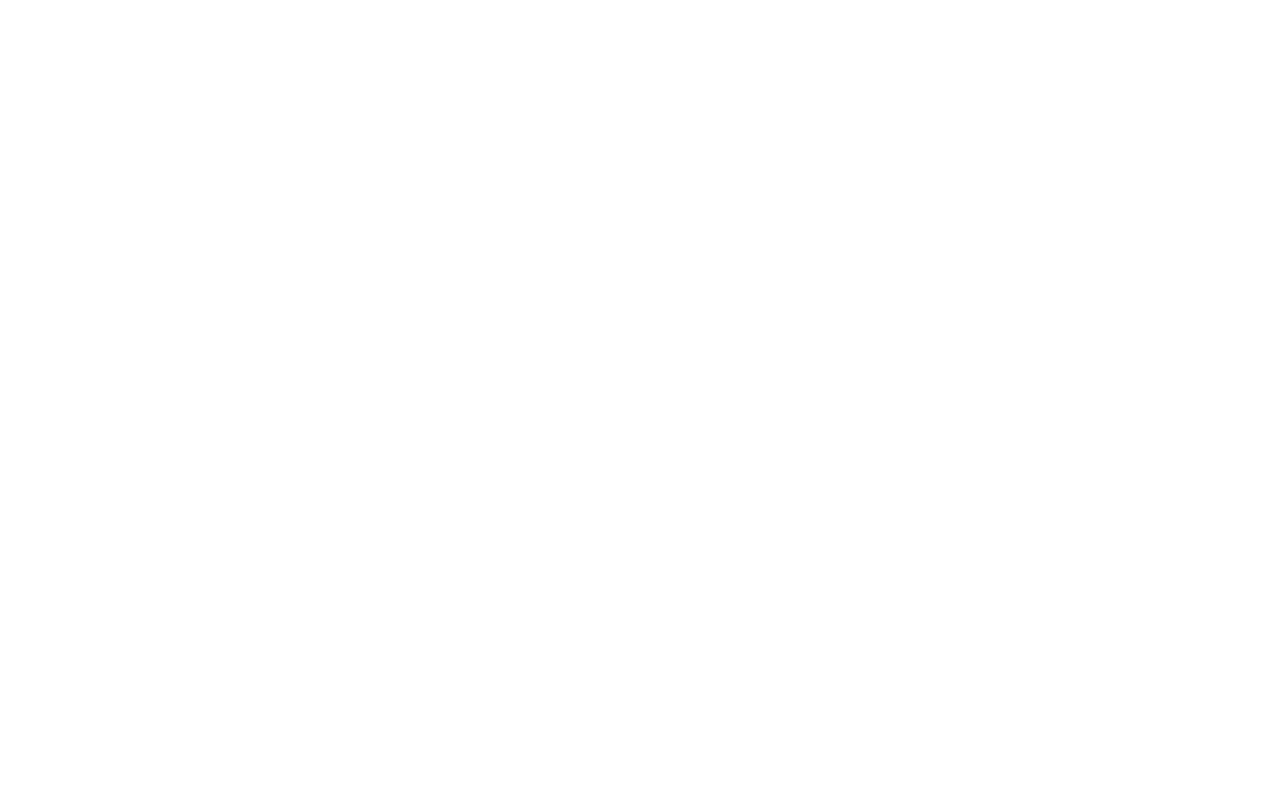
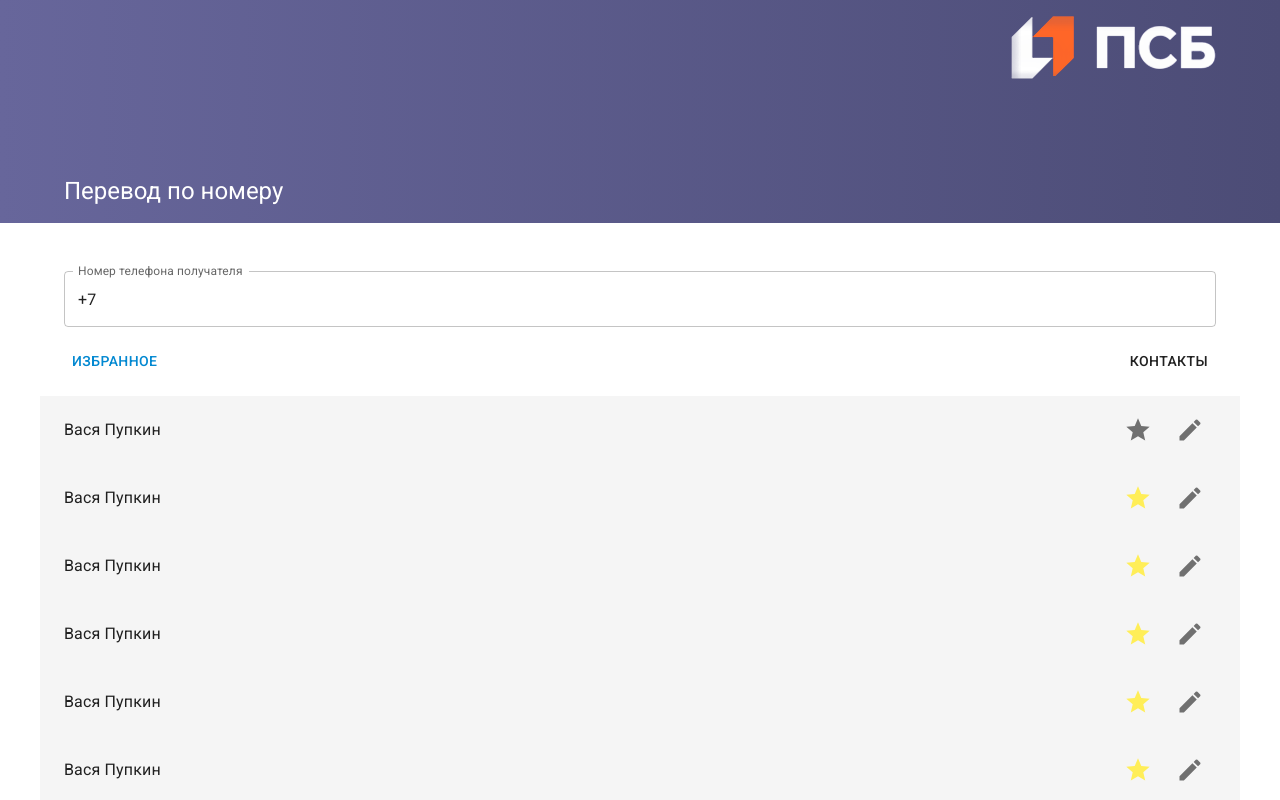
Before and after one commit to Osbourne34/PSB, a React (Create React App) app: page /search in a window 1280 px wide. Before the commit this address had no page. Built offline with nearby package versions, Linux system fonts and the light colour scheme.

Commit message:
conctats

```diff
--- a/src/components/AppRouter/AppRouter.tsx
+++ b/src/components/AppRouter/AppRouter.tsx
@@ -1,7 +1,7 @@
 import React from 'react';
 import { Route, Routes } from 'react-router-dom';
 
-import { Login, Messengers } from '../../pages';
+import { Login, Messengers, Search } from '../../pages';
 import { ProtectedRoute } from '../ProtectedRoute/ProtectedRoute';
 
 export const AppRouter = () => {
@@ -16,6 +16,14 @@
                     </ProtectedRoute>
                 }
             />
+            <Route
+                path="search"
+                element={
+                    <ProtectedRoute>
+                        <Search />
+                    </ProtectedRoute>
+                }
+            />
         </Routes>
     );
 };
--- /dev/null
+++ b/src/components/Contact/Contact.tsx
@@ -0,0 +1,49 @@
+import React from 'react';
+
+import { yellow } from '@mui/material/colors';
+
+import Box from '@mui/material/Box';
+import Typography from '@mui/material/Typography';
+import IconButton from '@mui/material/IconButton';
+
+import StarIcon from '@mui/icons-material/Star';
+import EditIcon from '@mui/icons-material/Edit';
+
+interface ContactProps {
+    name: string;
+    isFavorite: boolean;
+}
+
+export const Contact = ({ name, isFavorite }: ContactProps) => {
+    return (
+        <Box
+            sx={{
+                display: 'flex',
+                justifyContent: 'space-between',
+                alignItems: 'center',
+                py: 1,
+            }}
+        >
+            <Typography>{name}</Typography>
+            <Box
+                sx={{
+                    display: 'flex',
+                    justifyContent: 'space-between',
+                    alignItems: 'center',
+                }}
+            >
+                <IconButton size="large">
+                    <StarIcon
+                        sx={{
+                            color: isFavorite ? yellow[400] : '',
+                            fontSize: 'inherit',
+                        }}
+                    />
+                </IconButton>
+                <IconButton size="large">
+                    <EditIcon sx={{ fontSize: 'inherit' }} />
+                </IconButton>
+            </Box>
+        </Box>
+    );
+};
--- /dev/null
+++ b/src/components/ContactList/ContactList.tsx
@@ -0,0 +1,17 @@
+import React from 'react';
+
+import { Contact } from '../../components';
+
+export const ContactList = () => {
+    return (
+        <>
+            <Contact name="Вася Пупкин" isFavorite={false} />
+            <Contact name="Вася Пупкин" isFavorite={true} />
+            <Contact name="Вася Пупкин" isFavorite={true} />
+            <Contact name="Вася Пупкин" isFavorite={true} />
+            <Contact name="Вася Пупкин" isFavorite={true} />
+            <Contact name="Вася Пупкин" isFavorite={true} />
+            <Contact name="Вася Пупкин" isFavorite={true} />
+        </>
+    );
+};
--- /dev/null
+++ b/src/components/Contacts/Contacts.tsx
@@ -0,0 +1,27 @@
+import React, { useState } from 'react';
+
+import Box from '@mui/material/Box';
+import Button from '@mui/material/Button';
+
+export const Contacts = () => {
+    const [active, setActive] = useState<number>(0);
+
+    return (
+        <Box sx={{ display: 'flex', justifyContent: 'space-between', mt: 2 }}>
+            <Button
+                onClick={() => setActive(0)}
+                variant="text"
+                color={active === 0 ? 'info' : 'inherit'}
+            >
+                Избранное
+            </Button>
+            <Button
+                onClick={() => setActive(1)}
+                variant="text"
+                color={active === 1 ? 'info' : 'inherit'}
+            >
+                Контакты
+            </Button>
+        </Box>
+    );
+};
--- /dev/null
+++ b/src/components/PhoneSearchField/PhoneSearchField.tsx
@@ -0,0 +1,30 @@
+import React, { useState } from 'react';
+
+import TextField from '@mui/material/TextField';
+
+export const PhoneSearchField = () => {
+    const [phone, setPhone] = useState<string>('+7');
+
+    const handleChange = (e: React.ChangeEvent<HTMLInputElement>) => {
+        if (e.target.value.length === 0) {
+            setPhone('+7');
+        }
+        if (
+            !(e.target.value.length < 2) &&
+            e.target.value.length <= 12 &&
+            !isNaN(+e.target.value[e.target.value.length - 1])
+        ) {
+            setPhone(e.target.value);
+        }
+    };
+
+    return (
+        <TextField
+            type="phone"
+            value={phone}
+            onChange={handleChange}
+            label="Номер телефона получателя"
+            fullWidth
+        />
+    );
+};
--- a/src/components/index.ts
+++ b/src/components/index.ts
@@ -2,3 +2,7 @@
 export * from './LoginForm/LoginForm';
 export * from './ProtectedRoute/ProtectedRoute';
 export * from './Header/Header';
+export * from './PhoneSearchField/PhoneSearchField';
+export * from './Contacts/Contacts';
+export * from './Contact/Contact';
+export * from './ContactList/ContactList';
--- a/src/pages/Messengers/Messengers.tsx
+++ b/src/pages/Messengers/Messengers.tsx
@@ -1,4 +1,6 @@
 import React from 'react';
+
+import { Link as RouterLink } from 'react-router-dom';
 
 import Typography from '@mui/material/Typography';
 import Button from '@mui/material/Button';
@@ -50,6 +52,8 @@
                     <Typography>WhatsApp</Typography>
                 </Link>
                 <Button
+                    component={RouterLink}
+                    to="/search"
                     variant="contained"
                     color="warning"
                     fullWidth
--- /dev/null
+++ b/src/pages/Search/Search.tsx
@@ -0,0 +1,32 @@
+import React from 'react';
+
+import Container from '@mui/material/Container';
+
+import {
+    ContactList,
+    Contacts,
+    Header,
+    PhoneSearchField,
+} from '../../components';
+
+export const Search = () => {
+    return (
+        <>
+            <Header title="Перевод по номеру" />
+
+            <Container sx={{ pt: 6, pb: 2 }}>
+                <PhoneSearchField />
+                <Contacts />
+            </Container>
+            <Container
+                sx={{
+                    height: 'calc(100vh - 396px)',
+                    bgcolor: 'grey.100',
+                    overflow: 'auto',
+                }}
+            >
+                <ContactList />
+            </Container>
+        </>
+    );
+};
--- a/src/pages/index.ts
+++ b/src/pages/index.ts
@@ -1,2 +1,3 @@
 export * from './Login/Login';
 export * from './Messengers/Messengers';
+export * from './Search/Search';
--- a/src/store/slices/authSlice.ts
+++ b/src/store/slices/authSlice.ts
@@ -12,7 +12,7 @@
 };
 
 const initialState: AuthState = {
-    isAuth: false,
+    isAuth: true,
     loading: false,
     error: false,
 };
@@ -27,7 +27,7 @@
             const error = err as AxiosError;
             return rejectWithValue(error.response?.data);
         }
-    }
+    },
 );
 
 const authSlice = createSlice({
--- /dev/null
+++ b/src/store/slices/contactsSlice.ts
@@ -0,0 +1 @@
+import { createSlice, createAsyncThunk, PayloadAction } from '@reduxjs/toolkit';
```
